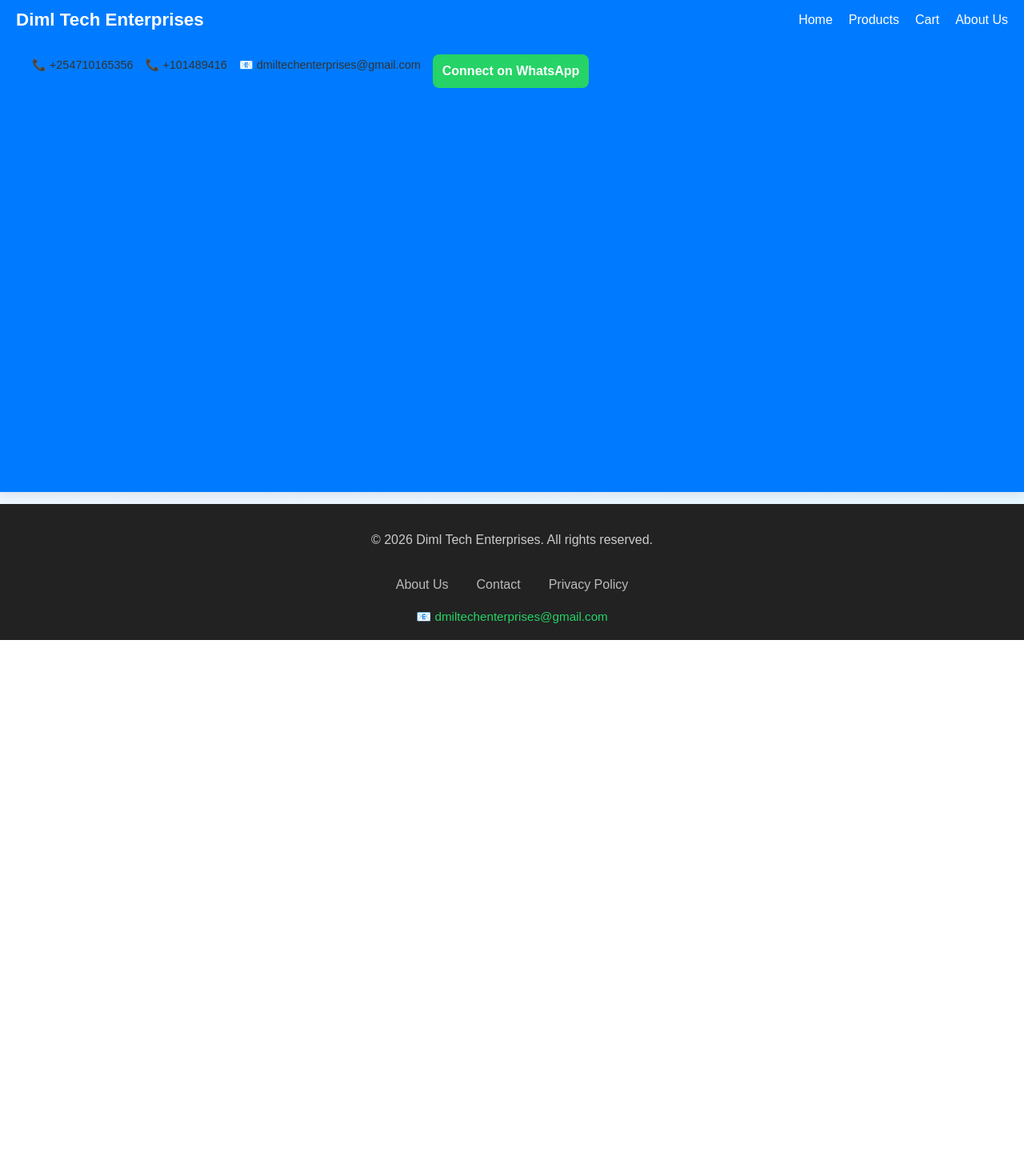
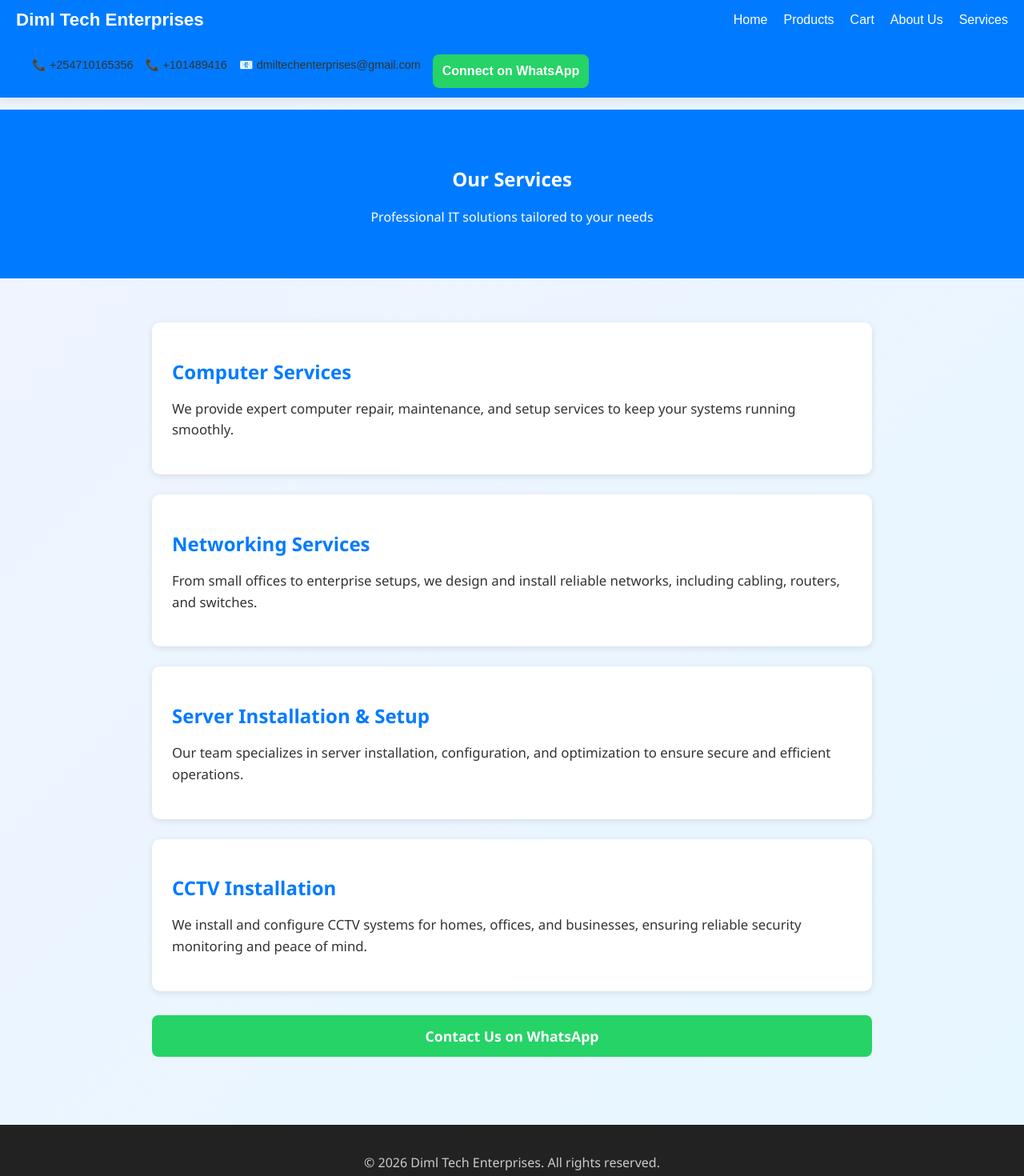
Before and after one commit to mkavulu/DMIL-TECH-ENTERPRISES, a React (Create React App) app: page /services in a window 1280 px wide. Shown: the top 1470 px of the page at 80% size. Before the commit the page ends 800 px from the top, so only its background shows below. Built offline with nearby package versions, Linux system fonts and the light colour scheme.

Commit message:
made changes

```diff
--- a/src/App.js
+++ b/src/App.js
@@ -4,6 +4,7 @@
 import AboutUs from "./pages/AboutUs";
 import Home from "./pages/Home";
 import Products from "./pages/Products";
+import Services from "./pages/Services";
 import Cart from "./pages/Cart";
 import PrivacyPolicy from "./pages/PrivacyPolicy";
 import Footer from "./components/Footer"; // footer component
@@ -28,6 +29,7 @@
           <Route path="/about" element={<AboutUs />} />
           <Route path="/privacy" element={<PrivacyPolicy />} />
           <Route path="/cart" element={<Cart />} />
+          <Route path="/services" element={<Services />} />
 
 
 
--- a/src/components/Navbar.js
+++ b/src/components/Navbar.js
@@ -13,6 +13,8 @@
           <Link to="/products">Products</Link>
           <Link to="/cart">Cart</Link>
           <Link to="/about">About Us</Link>
+          <Link to="/services">Services</Link>
+
         </div>
 
         {/* Contact info */}
--- /dev/null
+++ b/src/pages/Services.js
@@ -0,0 +1,61 @@
+import React from "react";
+import "../styles/style.css";
+import Footer from "../components/Footer";
+
+function Services() {
+  return (
+    <div className="services-page app-container">
+      <section className="services-hero">
+        <h1>Our Services</h1>
+        <p>Professional IT solutions tailored to your needs</p>
+      </section>
+
+      <div className="services-container">
+        <section>
+          <h2> Computer Services</h2>
+          <p>
+            We provide expert computer repair, maintenance, and setup services
+            to keep your systems running smoothly.
+          </p>
+        </section>
+
+        <section>
+          <h2> Networking Services</h2>
+          <p>
+            From small offices to enterprise setups, we design and install
+            reliable networks, including cabling, routers, and switches.
+          </p>
+        </section>
+
+        <section>
+          <h2> Server Installation & Setup</h2>
+          <p>
+            Our team specializes in server installation, configuration, and
+            optimization to ensure secure and efficient operations.
+          </p>
+        </section>
+
+        <section>
+          <h2> CCTV Installation</h2>
+          <p>
+            We install and configure CCTV systems for homes, offices, and
+            businesses, ensuring reliable security monitoring and peace of mind.
+          </p>
+        </section>
+
+        <a
+          href="https://wa.me/254101489416?text=Hello%20Diml%20Tech%20Enterprises,%20I%20would%20like%20to%20inquire%20about%20your%20services."
+          target="_blank"
+          rel="noopener noreferrer"
+          className="order-btn"
+        >
+          Contact Us on WhatsApp
+        </a>
+      </div>
+
+      <Footer />
+    </div>
+  );
+}
+
+export default Services;
--- a/src/styles/style.css
+++ b/src/styles/style.css
@@ -966,3 +966,59 @@
   background: #c9302c;   /* darker red on hover */
   transform: translateY(-2px);
 }
+.services-page {
+  background: linear-gradient(135deg, #f0f4ff, #e6f7ff);
+  font-family: "Segoe UI", Arial, sans-serif;
+  color: #333;
+  min-height: 100vh;
+  display: flex;
+  flex-direction: column;
+}
+
+.services-hero {
+  background: #007bff;
+  color: white;
+  text-align: center;
+  padding: 50px 20px;
+}
+
+.services-container {
+  max-width: 900px;
+  margin: 40px auto;
+  padding: 0 20px;
+}
+
+.services-container section {
+  background: white;
+  padding: 25px;
+  margin-bottom: 25px;
+  border-radius: 10px;
+  box-shadow: 0 2px 8px rgba(0,0,0,0.1);
+}
+
+.services-container h2 {
+  color: #007bff;
+  margin-bottom: 10px;
+}
+
+.services-container p {
+  font-size: 1.05rem;
+  line-height: 1.6;
+}
+
+.services-container .order-btn {
+  display: block;
+  margin: 30px auto;
+  padding: 14px 24px;
+  background: #25d366;
+  color: white;
+  border-radius: 8px;
+  text-decoration: none;
+  font-weight: bold;
+  text-align: center;
+  transition: background 0.3s ease;
+}
+
+.services-container .order-btn:hover {
+  background: #1ebe5d;
+}
```
